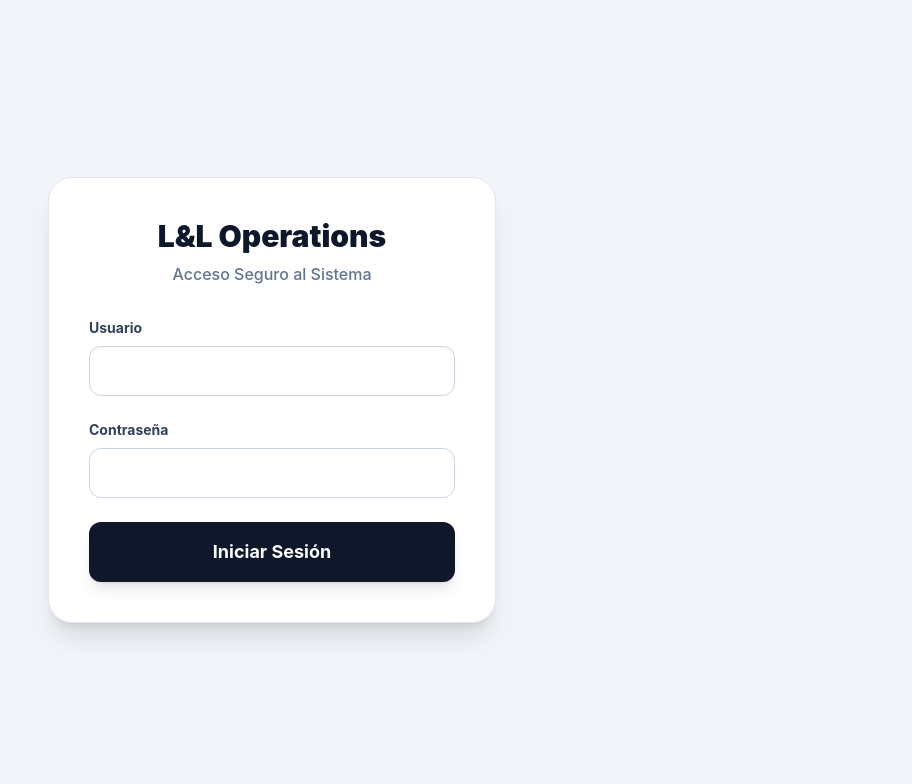
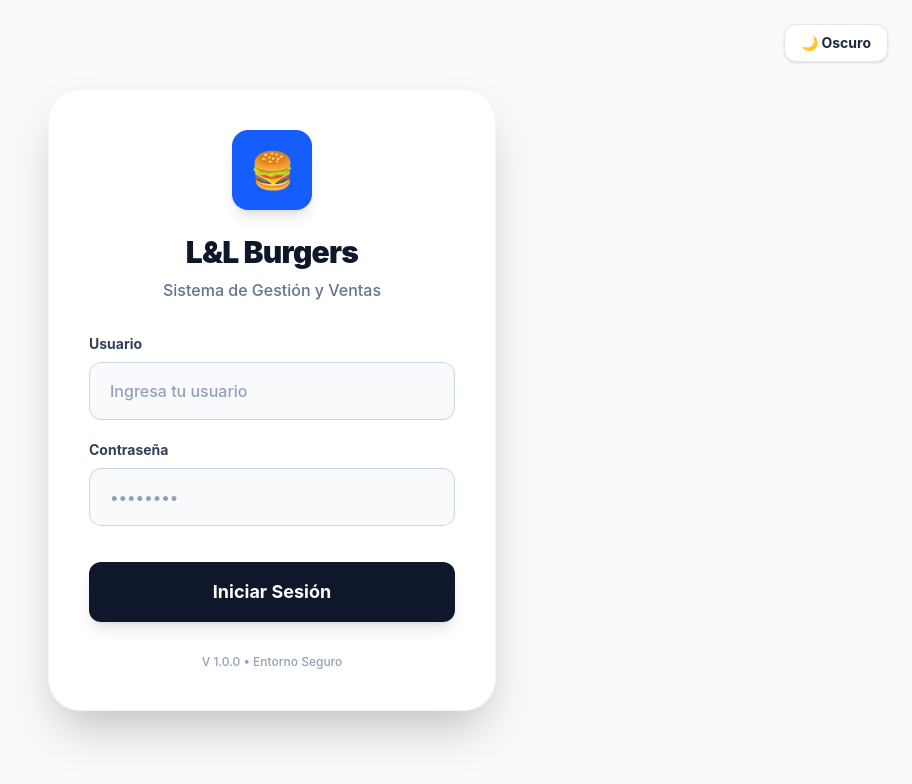
Before and after one commit to MishuLG/proyecto-negocio-frontend, a React (Vite) app: page / in a window 1280 px wide. Shown: the top 784 px of the page, without its empty margins (368-1280 px from the left). Built offline with nearby package versions, Linux system fonts and the light colour scheme.

Commit message:
actualizacion login

```diff
--- a/src/pages/Login.jsx
+++ b/src/pages/Login.jsx
@@ -1,5 +1,6 @@
-import { useState } from 'react';
+import { useState, useEffect } from 'react';
 import { useNavigate } from 'react-router-dom';
+import { motion, AnimatePresence } from 'framer-motion'; // <-- Aquí estaba el error, ya está arreglado
 
 export default function Login() {
     const [username, setUsername] = useState('');
@@ -7,49 +8,143 @@ export default function Login() {
     const [error, setError] = useState('');
     const navigate = useNavigate();
 
-    const manejarLogin = async (e) => {
+    // ESTADO: Controlador del Modo Oscuro sincronizado
+    const [isDark, setIsDark] = useState(() => localStorage.getItem('theme') === 'dark');
+
+    // Aplicar modo oscuro a todo el HTML
+    useEffect(() => {
+        localStorage.setItem('theme', isDark ? 'dark' : 'light');
+        if (isDark) {
+            document.documentElement.classList.add('dark');
+        } else {
+            document.documentElement.classList.remove('dark');
+        }
+    }, [isDark]);
+
+    const handleLogin = async (e) => {
         e.preventDefault();
+        setError('');
+
         try {
-            const respuesta = await fetch('http://localhost:3000/api/login', {
+            const res = await fetch('http://localhost:3000/api/login', {
                 method: 'POST',
                 headers: { 'Content-Type': 'application/json' },
                 body: JSON.stringify({ username, password })
             });
-            const data = await respuesta.json();
+            const data = await res.json();
 
-            if (respuesta.ok) {
+            if (res.ok) {
                 localStorage.setItem('token', data.token);
                 localStorage.setItem('rol', data.usuario.rol);
-                navigate(data.usuario.rol === 'admin' ? '/dashboard' : '/pos');
+                localStorage.setItem('username', data.usuario.username);
+
+                // Redirección inteligente: Si es admin va al Dashboard, si es cajero va al POS
+                if (data.usuario.rol === 'admin') {
+                    navigate('/dashboard');
+                } else {
+                    navigate('/pos');
+                }
             } else {
                 setError(data.error || 'Credenciales incorrectas');
             }
         } catch (err) {
-            console.error("🔥 ERROR EN LOGIN:", err.message); // <-- Esto nos dirá la verdad
-            res.status(500).send('Error en login');
+            setError('Error conectando con el servidor de L&L Burgers');
         }
     };
 
     return (
-        <div className="min-h-screen flex items-center justify-center bg-slate-100">
-            <div className="bg-white p-10 rounded-3xl shadow-xl w-full max-w-md border border-slate-200">
+        <div className={isDark ? 'dark' : ''}>
+            <motion.div
+                initial={{ opacity: 0 }}
+                animate={{ opacity: 1 }}
+                transition={{ duration: 0.5 }}
+                className="min-h-screen flex items-center justify-center bg-slate-50 dark:bg-slate-900 transition-colors duration-300 p-4"
+            >
+                {/* BOTÓN MODO OSCURO (Discreto en la esquina) */}
+                <motion.button
+                    initial={{ opacity: 0, y: -20 }}
+                    animate={{ opacity: 1, y: 0 }}
+                    whileHover={{ scale: 1.1 }}
+                    whileTap={{ scale: 0.9 }}
+                    onClick={() => setIsDark(!isDark)}
+                    className="absolute top-6 right-6 bg-white dark:bg-slate-800 text-slate-800 dark:text-white px-4 py-2 rounded-xl shadow-sm border border-slate-200 dark:border-slate-700 font-bold text-sm transition-colors"
+                >
+                    {isDark ? '☀️ Claro' : '🌙 Oscuro'}
+                </motion.button>
+
+                <motion.div
+                    initial={{ scale: 0.9, y: 40, opacity: 0 }}
+                    animate={{ scale: 1, y: 0, opacity: 1 }}
+                    transition={{ type: "spring", stiffness: 100, damping: 20 }}
+                    className="bg-white dark:bg-slate-800 p-10 rounded-[2rem] shadow-2xl border border-slate-100 dark:border-slate-700 w-full max-w-md transition-colors"
+                >
                     <div className="text-center mb-8">
-                    <h1 className="text-3xl font-black text-slate-900">L&L Operations</h1>
-                    <p className="text-slate-500 font-medium mt-2">Acceso Seguro al Sistema</p>
+                        <motion.div
+                            initial={{ rotate: -10, scale: 0 }}
+                            animate={{ rotate: 0, scale: 1 }}
+                            transition={{ delay: 0.2, type: "spring", stiffness: 200 }}
+                            className="w-20 h-20 bg-blue-600 dark:bg-blue-500 rounded-2xl mx-auto flex items-center justify-center shadow-lg mb-6"
+                        >
+                            <span className="text-4xl text-white">🍔</span>
+                        </motion.div>
+                        <h1 className="text-3xl font-black text-slate-900 dark:text-white tracking-tight">L&L Burgers</h1>
+                        <p className="text-slate-500 dark:text-slate-400 font-medium mt-2">Sistema de Gestión y Ventas</p>
                     </div>
-                {error && <div className="bg-red-50 text-red-600 p-3 rounded-lg text-sm font-bold mb-6 text-center">{error}</div>}
-                <form onSubmit={manejarLogin} className="space-y-6">
+
+                    <form onSubmit={handleLogin} className="space-y-5">
                         <div>
-                        <label className="block text-sm font-bold text-slate-700 mb-2">Usuario</label>
-                        <input type="text" className="w-full px-4 py-3 rounded-xl border border-slate-300 focus:ring-2 focus:ring-slate-900 outline-none" value={username} onChange={(e) => setUsername(e.target.value)} required />
+                            <label className="block text-sm font-bold text-slate-700 dark:text-slate-300 mb-2">Usuario</label>
+                            <input
+                                type="text"
+                                placeholder="Ingresa tu usuario"
+                                value={username}
+                                onChange={(e) => setUsername(e.target.value)}
+                                className="w-full px-5 py-4 rounded-xl border border-slate-300 dark:border-slate-600 bg-slate-50 dark:bg-slate-700/50 text-slate-900 dark:text-white placeholder-slate-400 dark:placeholder-slate-500 outline-none focus:ring-2 focus:ring-blue-500 focus:bg-white dark:focus:bg-slate-700 transition-all font-medium"
+                                required
+                            />
                         </div>
+
                         <div>
-                        <label className="block text-sm font-bold text-slate-700 mb-2">Contraseña</label>
-                        <input type="password" className="w-full px-4 py-3 rounded-xl border border-slate-300 focus:ring-2 focus:ring-slate-900 outline-none" value={password} onChange={(e) => setPassword(e.target.value)} required />
+                            <label className="block text-sm font-bold text-slate-700 dark:text-slate-300 mb-2">Contraseña</label>
+                            <input
+                                type="password"
+                                placeholder="••••••••"
+                                value={password}
+                                onChange={(e) => setPassword(e.target.value)}
+                                className="w-full px-5 py-4 rounded-xl border border-slate-300 dark:border-slate-600 bg-slate-50 dark:bg-slate-700/50 text-slate-900 dark:text-white placeholder-slate-400 dark:placeholder-slate-500 outline-none focus:ring-2 focus:ring-blue-500 focus:bg-white dark:focus:bg-slate-700 transition-all font-medium"
+                                required
+                            />
                         </div>
-                    <button type="submit" className="w-full bg-slate-900 hover:bg-black text-white font-bold py-4 rounded-xl shadow-lg transition-all active:scale-95 text-lg">Iniciar Sesión</button>
+
+                        <AnimatePresence>
+                            {error && (
+                                <motion.div
+                                    initial={{ opacity: 0, height: 0 }}
+                                    animate={{ opacity: 1, height: 'auto' }}
+                                    exit={{ opacity: 0, height: 0 }}
+                                    className="bg-red-50 dark:bg-red-900/30 border-l-4 border-red-500 text-red-600 dark:text-red-400 p-3 rounded-r-lg font-bold text-sm"
+                                >
+                                    ⚠️ {error}
+                                </motion.div>
+                            )}
+                        </AnimatePresence>
+
+                        <motion.button
+                            whileHover={{ scale: 1.02 }}
+                            whileTap={{ scale: 0.98 }}
+                            type="submit"
+                            className="w-full bg-slate-900 dark:bg-blue-600 hover:bg-black dark:hover:bg-blue-700 text-white font-bold py-4 rounded-xl shadow-lg transition-colors text-lg mt-4"
+                        >
+                            Iniciar Sesión
+                        </motion.button>
                     </form>
+
+                    <div className="mt-8 text-center">
+                        <p className="text-xs text-slate-400 dark:text-slate-500 font-medium">V 1.0.0 • Entorno Seguro</p>
                     </div>
+                </motion.div>
+
+            </motion.div>
         </div>
     );
 }
```
Lines whose indentation alone changed are shown as unchanged.
